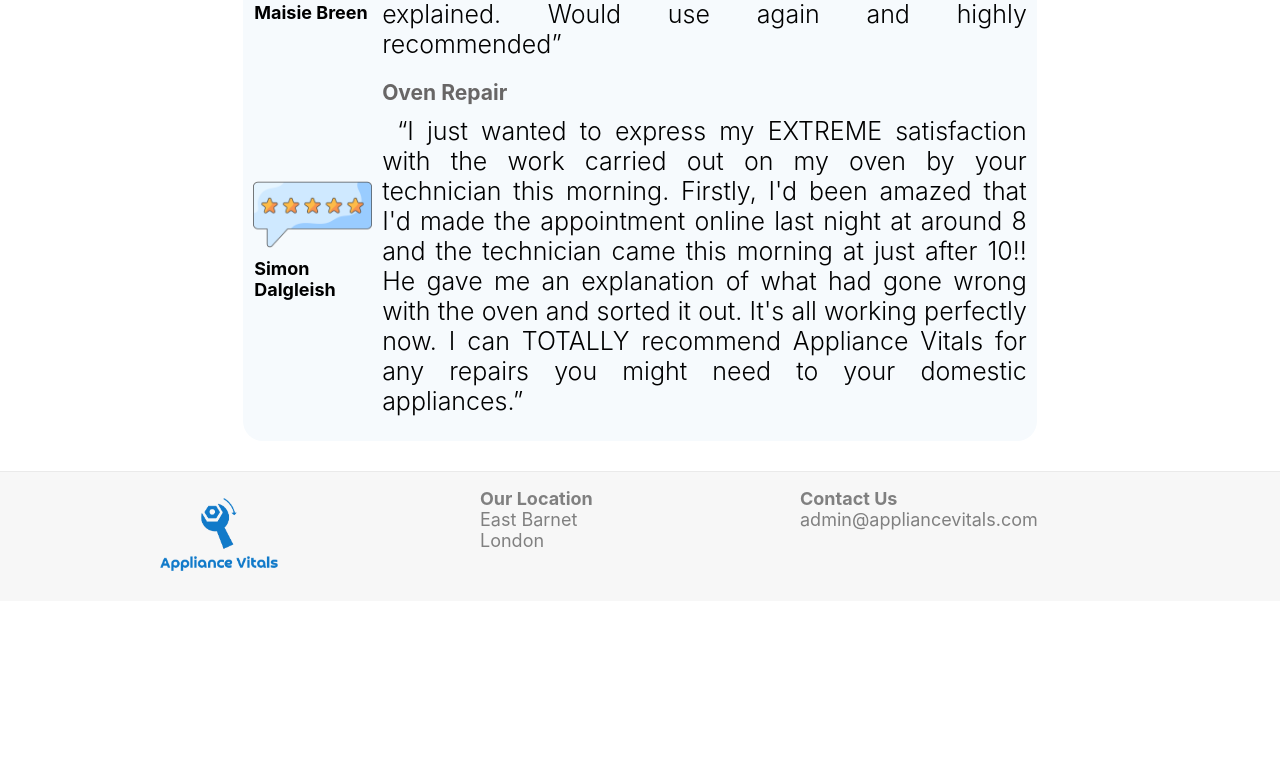
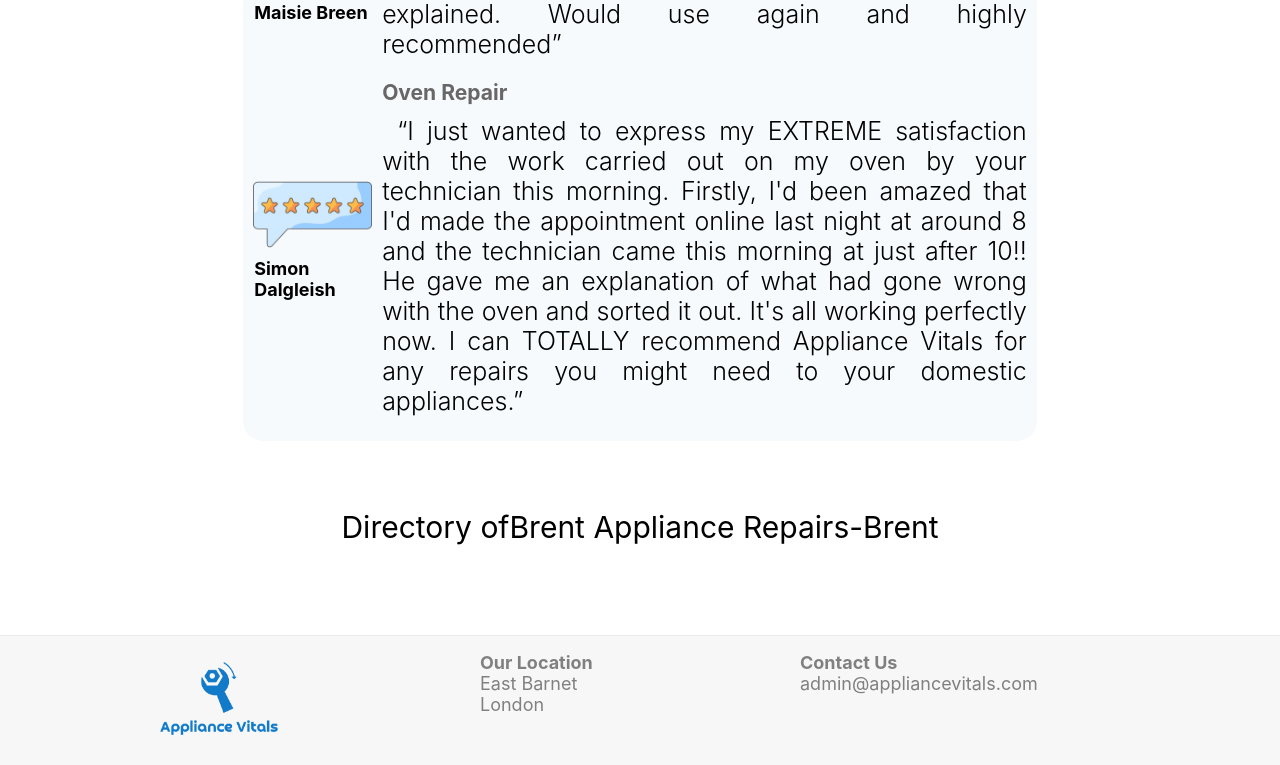
Before and after one commit to sohaibmh/appliance-vitals, a Next.js app: page / in a window 1280 px wide. Shown: the part 4439-5204 px from the top of the page. Before the commit the page ends 5040 px from the top, so only its background shows below. Built offline with nearby package versions, Linux system fonts and the light colour scheme.

Commit message:
Brent listing

```diff
--- a/components/Layout.js
+++ b/components/Layout.js
@@ -22,6 +22,29 @@ export default function Layout(props) {
         </span>
       </header>
       {props.children}
+      <p
+        style={{
+          width: "auto",
+          height: "auto",
+          margin: "0",
+          padding: "0",
+          display: "flex",
+          flexWrap: "wrap",
+          justifyContent: "center",
+          alignItems: "center",
+          borderRadius: "20px",
+          padding: "5vw",
+          paddingTop: "1vw",
+          margin: "2vw",
+          fontSize: "30px",
+        }}
+      >
+        Directory of{" "}
+        <a href="http://www.brent.org.uk/appliance-repairs/">
+          Brent Appliance Repairs
+        </a>{" "}
+        - <a href="http://www.brent.org.uk/"> Brent</a>
+      </p>
       <footer className={styles.footer}>
         <div className={styles.footerLogo}>
           <Image
```
